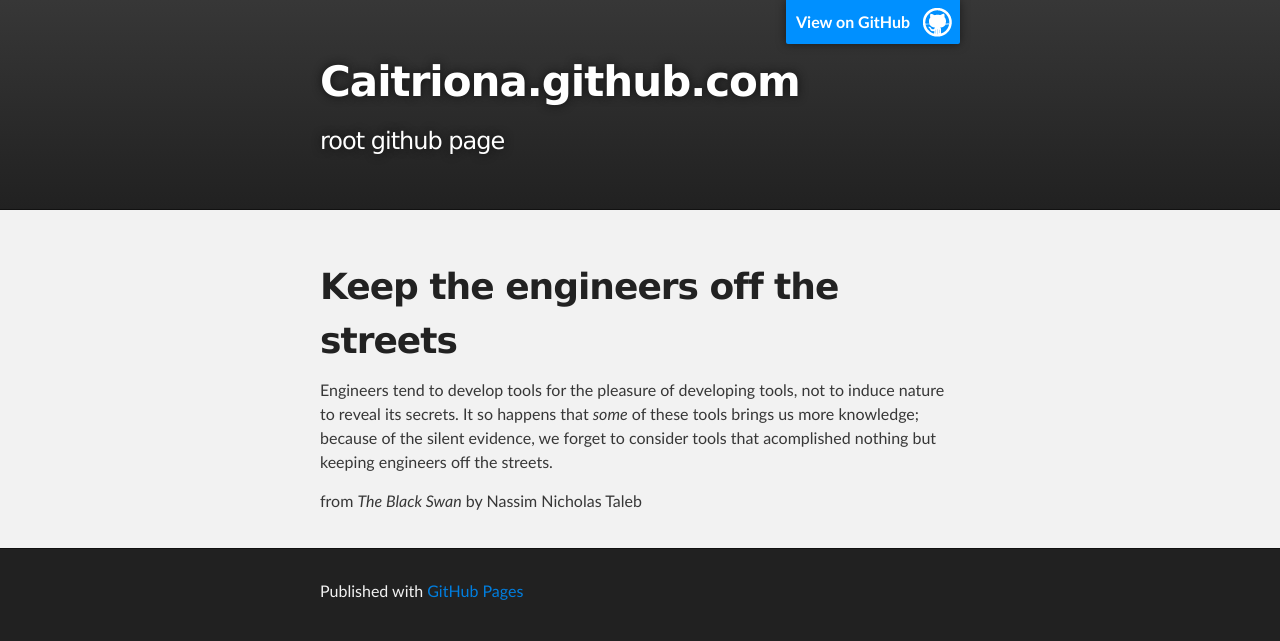
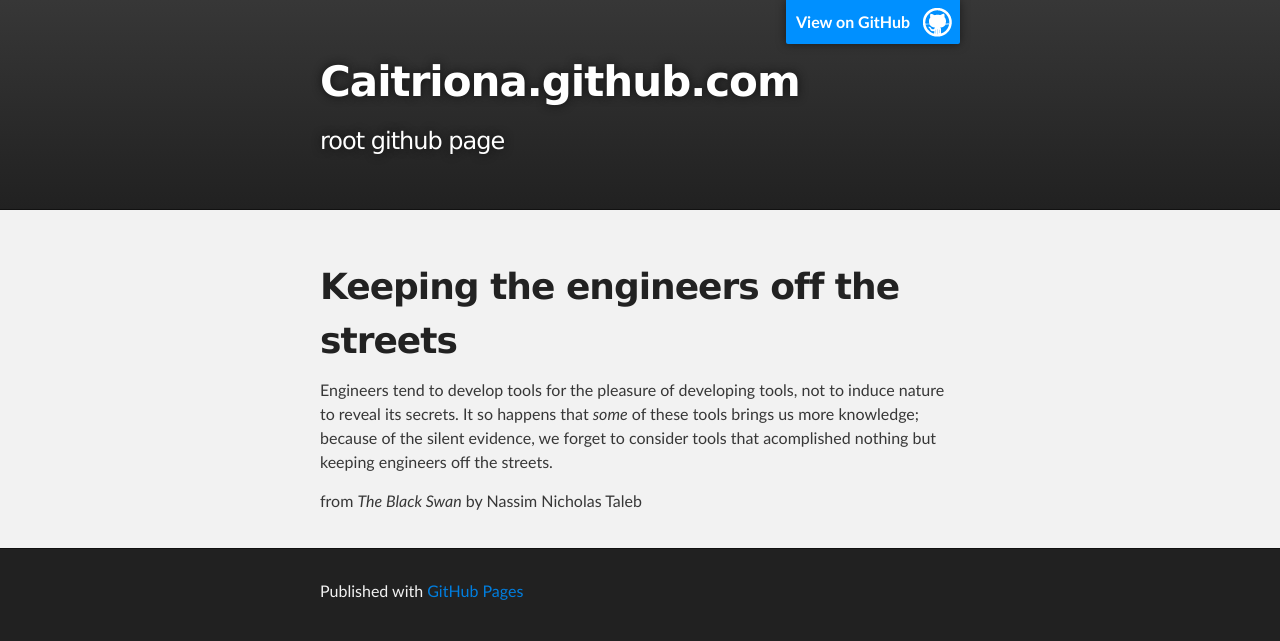
Before and after one commit to bonsai021/connectdots, a plain HTML site: page index.html in a window 1280 px wide. Drawn offline with Linux system fonts and the light colour scheme.

Commit message:
fixed typo

```diff
--- a/index.html
+++ b/index.html
@@ -27,7 +27,7 @@
     <!-- MAIN CONTENT -->
     <div id="main_content_wrap" class="outer">
       <section id="main_content" class="inner">
-        <h1>Keep the engineers off the streets</h1>
+        <h1>Keeping the engineers off the streets</h1>
 
 <p>Engineers tend to develop tools for the pleasure of developing tools, not to induce nature to reveal its secrets. It so happens that <em>some</em> of these tools brings us more knowledge; because of the silent evidence, we forget to consider tools that acomplished nothing but keeping engineers off the streets. </p>
 <p>from <em>The Black Swan</em> by Nassim Nicholas Taleb</p>
```
